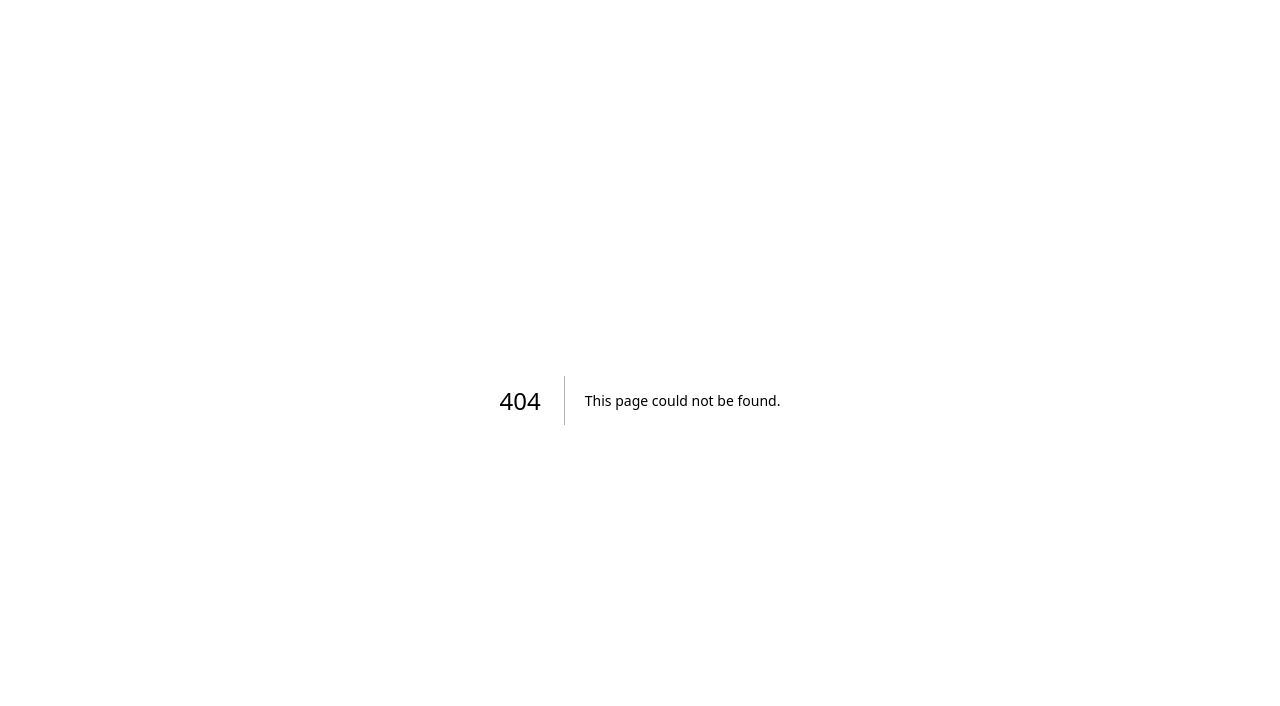
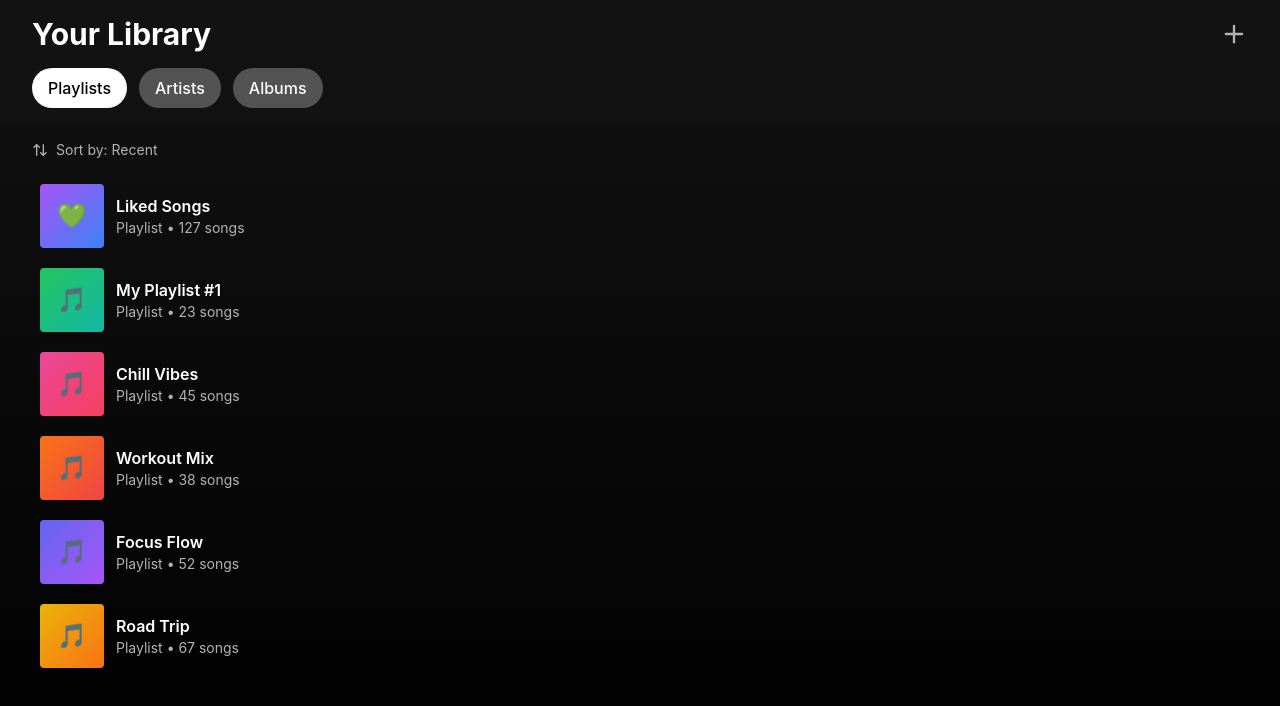
Before and after one commit to billsusanto/spotify-clone, a Next.js app: page /library in a window 1280 px wide. Before the commit this address had no page. Shown: the top 706 px of the page. Built offline with nearby package versions, Linux system fonts and the light colour scheme.

Commit message:
feat: add Library page with playlists and albums

```diff
--- /dev/null
+++ b/src/app/library/page.tsx
@@ -0,0 +1,146 @@
+'use client';
+
+import React, { useState } from 'react';
+import { Plus, ArrowUpDown } from 'lucide-react';
+import Link from 'next/link';
+
+export default function LibraryPage() {
+  const [activeTab, setActiveTab] = useState<'playlists' | 'artists' | 'albums'>('playlists');
+
+  const playlists = [
+    { id: 1, name: 'Liked Songs', type: 'Playlist', count: '127 songs', color: 'bg-gradient-to-br from-purple-500 to-blue-500' },
+    { id: 2, name: 'My Playlist #1', type: 'Playlist', count: '23 songs', color: 'bg-gradient-to-br from-green-500 to-teal-500' },
+    { id: 3, name: 'Chill Vibes', type: 'Playlist', count: '45 songs', color: 'bg-gradient-to-br from-pink-500 to-rose-500' },
+    { id: 4, name: 'Workout Mix', type: 'Playlist', count: '38 songs', color: 'bg-gradient-to-br from-orange-500 to-red-500' },
+    { id: 5, name: 'Focus Flow', type: 'Playlist', count: '52 songs', color: 'bg-gradient-to-br from-indigo-500 to-purple-500' },
+    { id: 6, name: 'Road Trip', type: 'Playlist', count: '67 songs', color: 'bg-gradient-to-br from-yellow-500 to-orange-500' },
+  ];
+
+  const artists = [
+    { id: 1, name: 'The Weeknd', type: 'Artist', followers: '2.3M followers' },
+    { id: 2, name: 'Dua Lipa', type: 'Artist', followers: '1.8M followers' },
+    { id: 3, name: 'Justin Bieber', type: 'Artist', followers: '3.1M followers' },
+    { id: 4, name: 'Olivia Rodrigo', type: 'Artist', followers: '1.2M followers' },
+    { id: 5, name: 'Doja Cat', type: 'Artist', followers: '1.5M followers' },
+  ];
+
+  const albums = [
+    { id: 1, name: 'After Hours', artist: 'The Weeknd', year: '2020', type: 'Album' },
+    { id: 2, name: 'Future Nostalgia', artist: 'Dua Lipa', year: '2020', type: 'Album' },
+    { id: 3, name: 'Justice', artist: 'Justin Bieber', year: '2021', type: 'Album' },
+    { id: 4, name: 'SOUR', artist: 'Olivia Rodrigo', year: '2021', type: 'Album' },
+    { id: 5, name: 'Planet Her', artist: 'Doja Cat', year: '2021', type: 'Album' },
+  ];
+
+  const renderContent = () => {
+    switch (activeTab) {
+      case 'playlists':
+        return playlists.map((playlist) => (
+          <Link
+            key={playlist.id}
+            href={`/playlist/${playlist.id}`}
+            className="flex items-center gap-3 p-2 hover:bg-spotify-gray rounded transition cursor-pointer"
+          >
+            <div className={`w-14 h-14 sm:w-16 sm:h-16 ${playlist.color} rounded flex-shrink-0 flex items-center justify-center text-2xl`}>
+              {playlist.id === 1 ? '💚' : '🎵'}
+            </div>
+            <div className="flex-1 min-w-0">
+              <h3 className="font-semibold truncate text-sm sm:text-base">{playlist.name}</h3>
+              <p className="text-xs sm:text-sm text-spotify-lightgray">{playlist.type} • {playlist.count}</p>
+            </div>
+          </Link>
+        ));
+      case 'artists':
+        return artists.map((artist) => (
+          <Link
+            key={artist.id}
+            href={`/artist/${artist.id}`}
+            className="flex items-center gap-3 p-2 hover:bg-spotify-gray rounded transition cursor-pointer"
+          >
+            <div className="w-14 h-14 sm:w-16 sm:h-16 bg-spotify-gray rounded-full flex-shrink-0 flex items-center justify-center text-2xl">
+              👤
+            </div>
+            <div className="flex-1 min-w-0">
+              <h3 className="font-semibold truncate text-sm sm:text-base">{artist.name}</h3>
+              <p className="text-xs sm:text-sm text-spotify-lightgray">{artist.type} • {artist.followers}</p>
+            </div>
+          </Link>
+        ));
+      case 'albums':
+        return albums.map((album) => (
+          <Link
+            key={album.id}
+            href={`/album/${album.id}`}
+            className="flex items-center gap-3 p-2 hover:bg-spotify-gray rounded transition cursor-pointer"
+          >
+            <div className="w-14 h-14 sm:w-16 sm:h-16 bg-spotify-gray rounded flex-shrink-0 flex items-center justify-center text-2xl">
+              💿
+            </div>
+            <div className="flex-1 min-w-0">
+              <h3 className="font-semibold truncate text-sm sm:text-base">{album.name}</h3>
+              <p className="text-xs sm:text-sm text-spotify-lightgray">{album.type} • {album.artist} • {album.year}</p>
+            </div>
+          </Link>
+        ));
+    }
+  };
+
+  return (
+    <div className="flex-1 bg-gradient-to-b from-spotify-darkgray to-black overflow-y-auto pb-32 lg:pb-24">
+      {/* Header */}
+      <div className="sticky top-0 z-20 bg-spotify-darkgray px-4 sm:px-6 lg:px-8 py-4">
+        <div className="flex items-center justify-between mb-4">
+          <h1 className="text-2xl sm:text-3xl font-bold">Your Library</h1>
+          <button className="text-spotify-lightgray hover:text-white transition">
+            <Plus size={28} />
+          </button>
+        </div>
+
+        {/* Tabs */}
+        <div className="flex items-center gap-2 sm:gap-3">
+          <button
+            onClick={() => setActiveTab('playlists')}
+            className={`px-3 sm:px-4 py-1.5 sm:py-2 rounded-full text-sm sm:text-base font-medium transition ${
+              activeTab === 'playlists' ? 'bg-white text-black' : 'bg-spotify-gray text-white hover:bg-spotify-gray/80'
+            }`}
+          >
+            Playlists
+          </button>
+          <button
+            onClick={() => setActiveTab('artists')}
+            className={`px-3 sm:px-4 py-1.5 sm:py-2 rounded-full text-sm sm:text-base font-medium transition ${
+              activeTab === 'artists' ? 'bg-white text-black' : 'bg-spotify-gray text-white hover:bg-spotify-gray/80'
+            }`}
+          >
+            Artists
+          </button>
+          <button
+            onClick={() => setActiveTab('albums')}
+            className={`px-3 sm:px-4 py-1.5 sm:py-2 rounded-full text-sm sm:text-base font-medium transition ${
+              activeTab === 'albums' ? 'bg-white text-black' : 'bg-spotify-gray text-white hover:bg-spotify-gray/80'
+            }`}
+          >
+            Albums
+          </button>
+        </div>
+      </div>
+
+      {/* Content */}
+      <div className="px-4 sm:px-6 lg:px-8 py-4">
+        {/* Sort Button */}
+        <div className="flex items-center justify-between mb-4">
+          <button className="flex items-center gap-2 text-spotify-lightgray hover:text-white transition text-sm">
+            <ArrowUpDown size={16} />
+            <span className="hidden sm:inline">Sort by: Recent</span>
+            <span className="sm:hidden">Sort</span>
+          </button>
+        </div>
+
+        {/* List */}
+        <div className="space-y-1">
+          {renderContent()}
+        </div>
+      </div>
+    </div>
+  );
+}
```
